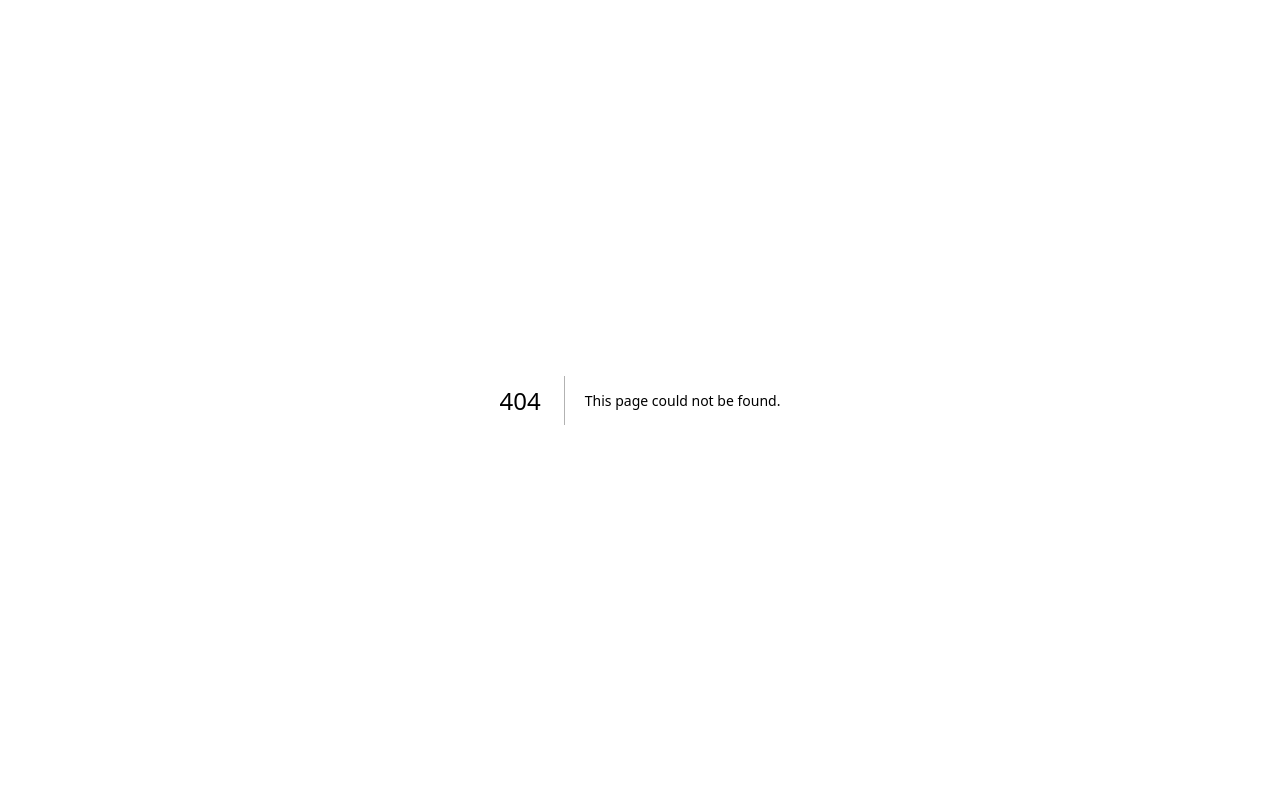
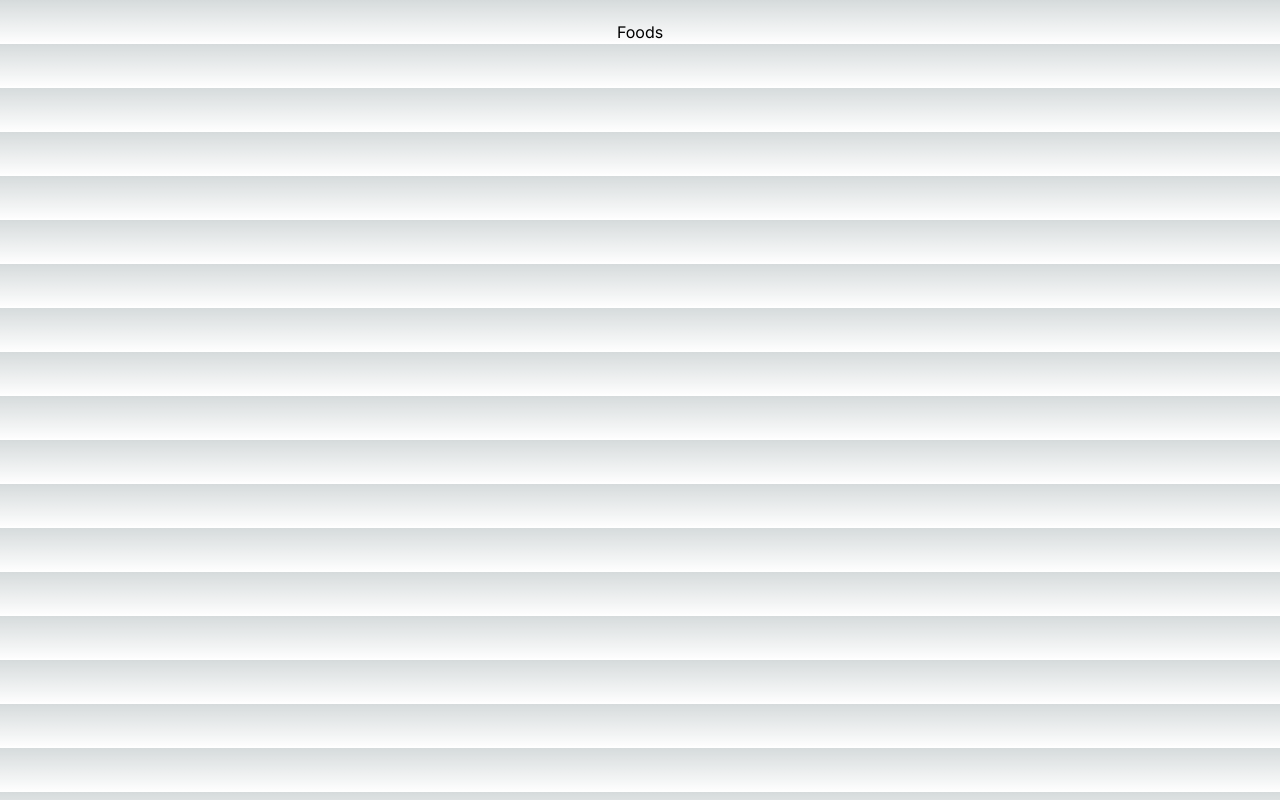
Before and after one commit to BryantWyatt/nextjs-notion, a Next.js app: page /foods in a window 1280 px wide. Before the commit this address had no page. Built offline with nearby package versions, Linux system fonts and the light colour scheme.

Commit message:
Add foods page

```diff
--- /dev/null
+++ b/app/foods/page.tsx
@@ -0,0 +1,7 @@
+const Foods = () => {
+    return <div className="flex items-center justify-center pt-5">
+        <h1>Foods</h1>
+    </div>
+}
+
+export default Foods;
```
